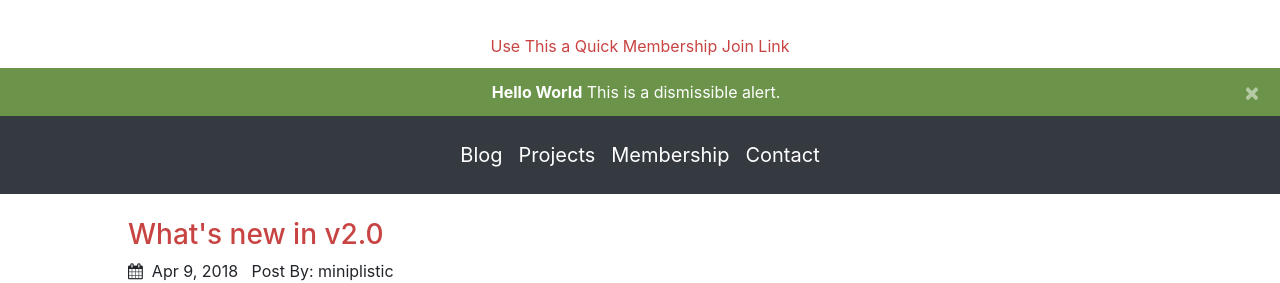
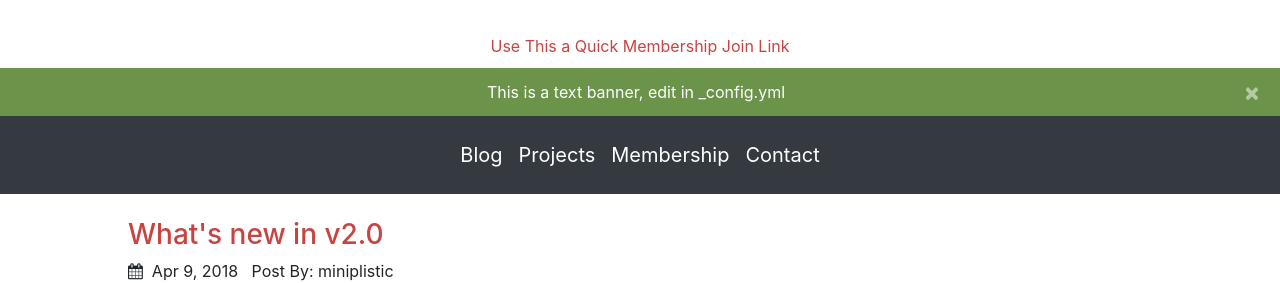
Before and after one commit to patrickmfsd/Miniplistic, a Jekyll site: the page built from index.html, in a window 1280 px wide. Shown: the part 240-523 px from the top of the page. Built offline with Jekyll 4.4.1, drawn with Linux system fonts in a browser that asks for light colours; nearby versions of some CDN libraries; the list of posts is cut into pages by our own code.

Commit message:
Added Banner Text setting in _config.yml

```diff
--- a/_config.yml
+++ b/_config.yml
@@ -17,6 +17,9 @@ url: https://patrickmfsd.github.io
 # and NOT your User repository (http://yourusername.github.io)
 # then add in the baseurl here, like this: "/repository-name"
 baseurl: "/Miniplistic"
+
+# Banner Text
+bannertext: "This is a text banner, edit in _config.yml"
 
 # Favicon
 favicon: /images/favicon.png
--- a/_includes/header.html
+++ b/_includes/header.html
@@ -18,7 +18,7 @@
   <button type="button" class="close" data-dismiss="alert" aria-label="Close">
     <span aria-hidden="true">×</span>
   </button>
-  <strong>Hello World</strong> This is a dismissible alert.
+  {{ site.bannertext }}
 </div>
 
 <!-- Navigation Bar -->
```
